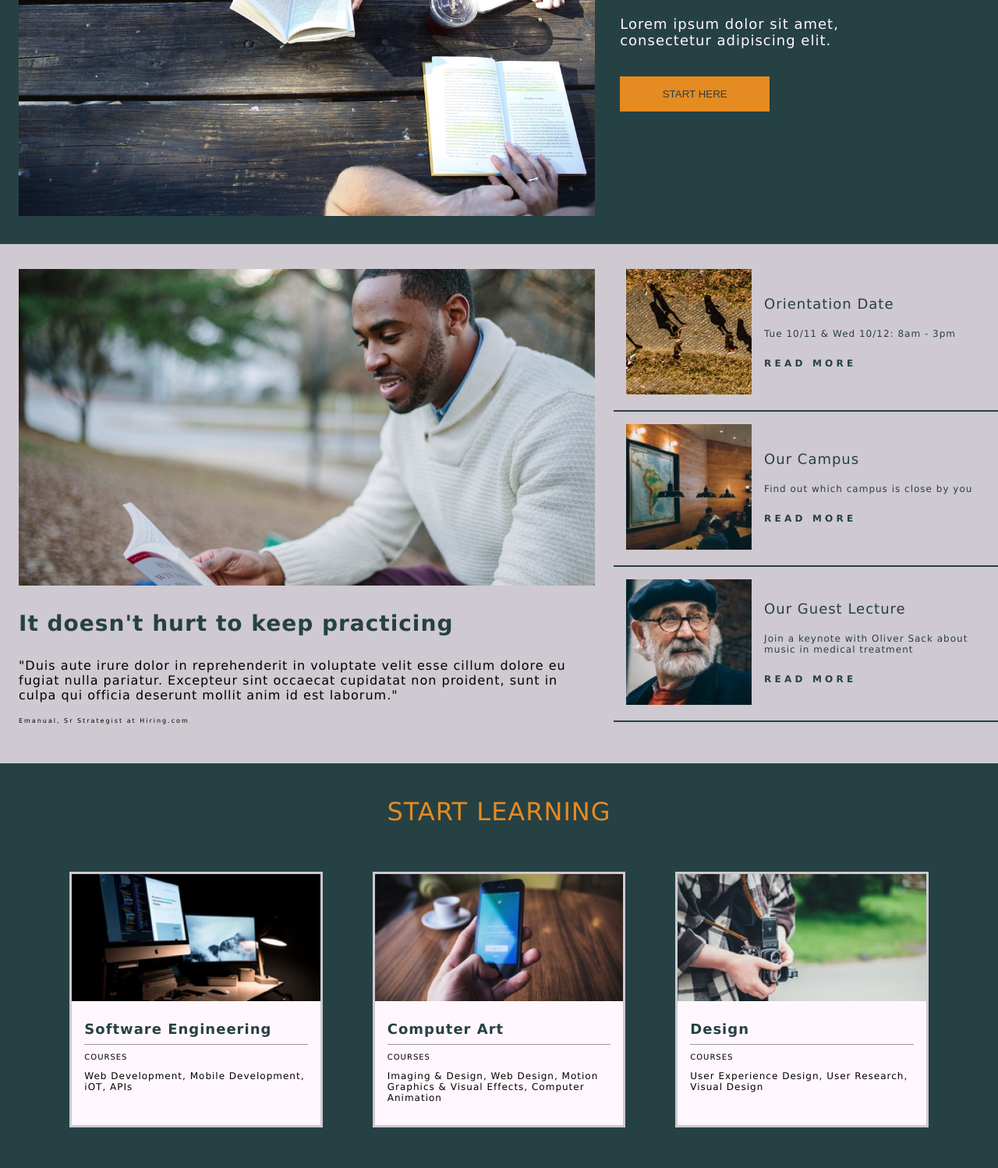
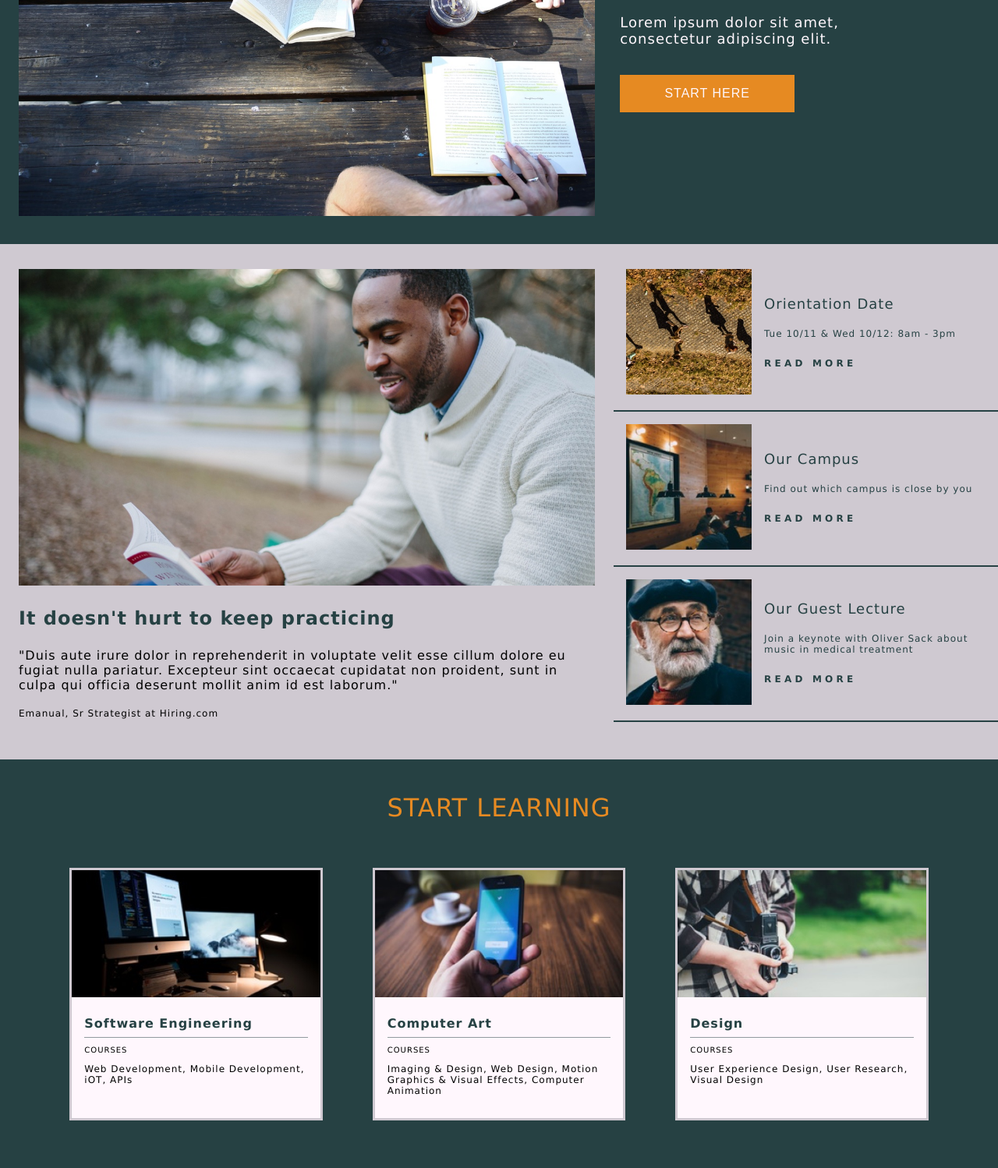
Before and after one commit to nataliejade9/colmar, a plain HTML site: page index.html in a window 1280 px wide. Shown: the part 365-1863 px from the top of the page at 78% size. Drawn offline with Linux system fonts and the light colour scheme.

Commit message:
Edit contrast colors and h order

```diff
--- a/index.html
+++ b/index.html
@@ -58,7 +58,7 @@
             <div class="container-right">
                 <div class="banner-text">
                     <h2>Learn something new everyday</h2>
-                    <h4>Lorem ipsum dolor sit amet, consectetur adipiscing elit.</h4>
+                    <h3>Lorem ipsum dolor sit amet, consectetur adipiscing elit.</h3>
                     <button class="start">Start here</button>
                 </div>
             </div>
@@ -69,9 +69,9 @@
         <div class="main-banner">
             <div class="container-left article">
                 <img src="./resources/images/information-main.jpg" alt="Man reading a book">
-                <h3>It doesn't hurt to keep practicing</h3>
+                <h4>It doesn't hurt to keep practicing</h4>
                 <p>"Duis aute irure dolor in reprehenderit in voluptate velit esse cillum dolore eu fugiat nulla pariatur. Excepteur sint occaecat cupidatat non proident, sunt in culpa qui officia deserunt mollit anim id est laborum."</p>
-                <h6>Emanual, Sr Strategist at Hiring.com</h6>
+                <h5>Emanual, Sr Strategist at Hiring.com</h5>
             </div>
             <div class="container-right-tabs">
                 <a href="#">
@@ -83,7 +83,7 @@
                             <img src="./resources/images/information-orientation-mobile.jpg" alt="Bird's eye view of people walking down a path">
                         </div>
                         <div class="thumbnail-text">
-                            <h4>Orientation Date</h4>
+                            <h3>Orientation Date</h3>
                             <p>Tue 10/11 & Wed 10/12: 8am - 3pm</p>
                             <p class="read">Read more</p>
                         </div>
@@ -98,7 +98,7 @@
                             <img src="./resources/images/information-campus-mobile.jpg" alt="Bird's eye view of people walking down a path">
                         </div>
                         <div class="thumbnail-text">
-                            <h4>Our Campus</h4>
+                            <h3>Our Campus</h3>
                             <p>Find out which campus is close by you</p>
                             <p class="read">Read more</p>
                         </div>
@@ -113,7 +113,7 @@
                             <img src="./resources/images/information-guest-lecture-mobile.jpg" alt="Bird's eye view of people walking down a path">
                         </div>
                         <div class="thumbnail-text">
-                            <h4>Our Guest Lecture</h4>
+                            <h3>Our Guest Lecture</h3>
                             <p>Join a keynote with Oliver Sack about music in medical treatment</p>
                             <p class="read">Read more</p>
                         </div>
@@ -132,7 +132,7 @@
                         <img src="./resources/images/course-software.jpg" alt="Two computer screens">
                     </div>
                     <div class="course-text">
-                        <h4>Software Engineering</h4>
+                        <h3>Software Engineering</h3>
                         <p class="title">Courses</p>
                         <p class="course-list">Web Development, Mobile Development, iOT, APIs</p>
                     </div>
@@ -142,7 +142,7 @@
                         <img src="./resources/images/course-computer-art.jpg" alt="Hand holding an iPhone">
                     </div>
                     <div class="course-text">
-                        <h4>Computer Art</h4>
+                        <h3>Computer Art</h3>
                         <p class="title">Courses</p>
                         <p class="course-list">Imaging & Design, Web Design, Motion Graphics & Visual Effects, Computer Animation</p>
                     </div>
@@ -152,7 +152,7 @@
                         <img src="./resources/images/course-design.jpg" alt="Person holding a vintage camera">
                     </div>
                     <div class="course-text">
-                        <h4>Design</h4>
+                        <h3>Design</h3>
                         <p class="title">Courses</p>
                         <p class="course-list">User Experience Design, User Research, Visual Design</p>
                     </div>
@@ -162,7 +162,7 @@
                         <img src="./resources/images/course-data.jpg" alt="Open laptop with charts on the screen">
                     </div>
                     <div class="course-text">
-                        <h4>Data</h4>
+                        <h3>Data</h3>
                         <p class="title">Courses</p>
                         <p class="course-list">Data Science, Big Data, SQL, Data Visualization</p>
                     </div>
@@ -172,7 +172,7 @@
                         <img src="./resources/images/course-business.jpg" alt="Close up of chess board">
                     </div>
                     <div class="course-text">
-                        <h4>Business</h4>
+                        <h3>Business</h3>
                         <p class="title">Courses</p>
                         <p class="course-list">Product Development, Business Development, Startup</p>
                     </div>
@@ -182,7 +182,7 @@
                         <img src="./resources/images/course-marketing.jpg" alt="Apple watch on a person's wrist">
                     </div>
                     <div class="course-text">
-                        <h4>Marketing</h4>
+                        <h3>Marketing</h3>
                         <p class="title">Courses</p>
                         <p class="course-list">Analytics, Content Marketing, Mobile Marketing</p>
                     </div>
@@ -200,7 +200,7 @@
                 <div class="container-left">
                     <video src="./resources/videos/thesis.mp4" controls></video>
                     <div class="left-text">
-                        <h3>Reimagine Urban</h3>
+                        <h4>Reimagine Urban</h4>
                         <p>"Duis aute irure dolor in reprehenderit in voluptate velit esse cillum dolore eu fugiat nulla pariatur. Excepteur sint occaecat cupidatat non proident, sunt in culpa qui officia deserunt mollit anim id est laborum."</p>
                     </div>
                 </div>
@@ -211,7 +211,7 @@
                                 <img src="./resources/images/thesis-fisma.jpg" alt="iPhone on top of study papers">
                             </div>
                             <div class="thumbnail-text">
-                                <h4>Fisma: Design and Prototype</h4>
+                                <h3>Fisma: Design and Prototype</h3>
                                 <p>Designer showcase of new prototype product</p>
                             </div>
                         </div>
@@ -222,7 +222,7 @@
                                 <img src="./resources/images/thesis-now-and-then.jpg" alt="view of New York skyline">
                             </div>
                             <div class="thumbnail-text">
-                                <h4>Now and then</h4>
+                                <h3>Now and then</h3>
                                 <p>Research study about New York</p>
                             </div>
                         </div>
--- a/resources/css/style.css
+++ b/resources/css/style.css
@@ -36,14 +36,14 @@ h2 {
     text-transform: uppercase;
 }
 
-h4 {
+h3 {
     font-size: 18px;
     font-weight: 500;
     color:  rgb(38, 65, 67);
     margin: 0.5em 0;
 }
 
-.banner h4 {
+.banner h3 {
     color:  rgb(255, 247, 253);
 }
 
@@ -128,20 +128,22 @@ a:hover {
     margin-top: 0;
 }
 
-.banner-text h4 {
+.banner-text h3 {
     margin: 2em 0;
 }
 
 .start {
-    color:rgb(38, 65, 67);
+    color:rgb(255, 247, 253);
     background-color: rgb(230, 138, 34);
     border: none;
     padding: 15px 32px;
     margin: 0;
     text-transform: uppercase;
+    font-size: 1em;
+    letter-spacing: 1px;
     justify-content: center;
     display: flex;
-    width: 60%;
+    width: 70%;
     cursor: pointer;
 }
 
@@ -156,16 +158,17 @@ a:hover {
     flex-shrink: 1;
 }
 
-h3 {
+h4 {
     font-weight: bold;
-    font-size: 1.75em;
+    font-size: 1.5em;
     color: rgb(38, 65, 67);
+    margin: 1em 0;
 }
 
-h6 {
-    letter-spacing: 0.25em;
+h5 {
+    letter-spacing: 1px;
     font-weight: normal;
-    font-size: 0.5em;
+    font-size: 0.75em;
 }
 
 .container-left {
@@ -244,11 +247,12 @@ a .event-tab:hover {
     text-align: center;
 }
 
-.learning-banner h4 {
+.learning-banner h3 {
     margin-top: 0.25em;
     font-weight: bolder;
     padding-bottom: 0.5em;
     border-bottom: 1px solid rgb(38, 65, 67, 0.5);
+    font-size: 1em;
 }
 
 .title {
@@ -300,6 +304,10 @@ a .event-tab:hover {
     display: flex;
     justify-content: center;
     text-align: center;
+}
+
+.thesis-title h2 {
+    color: rgb(38, 65, 67);
 }
 
 .thesis .container-left {
@@ -422,7 +430,7 @@ footer ul {
         margin: 1em 2em 0;
         background-color: rgb(255, 247, 253, 0.5);
     }
-    .learning-banner h4 {
+    .learning-banner h3 {
         border: none;
         text-align: center;
         margin: 0;
```
